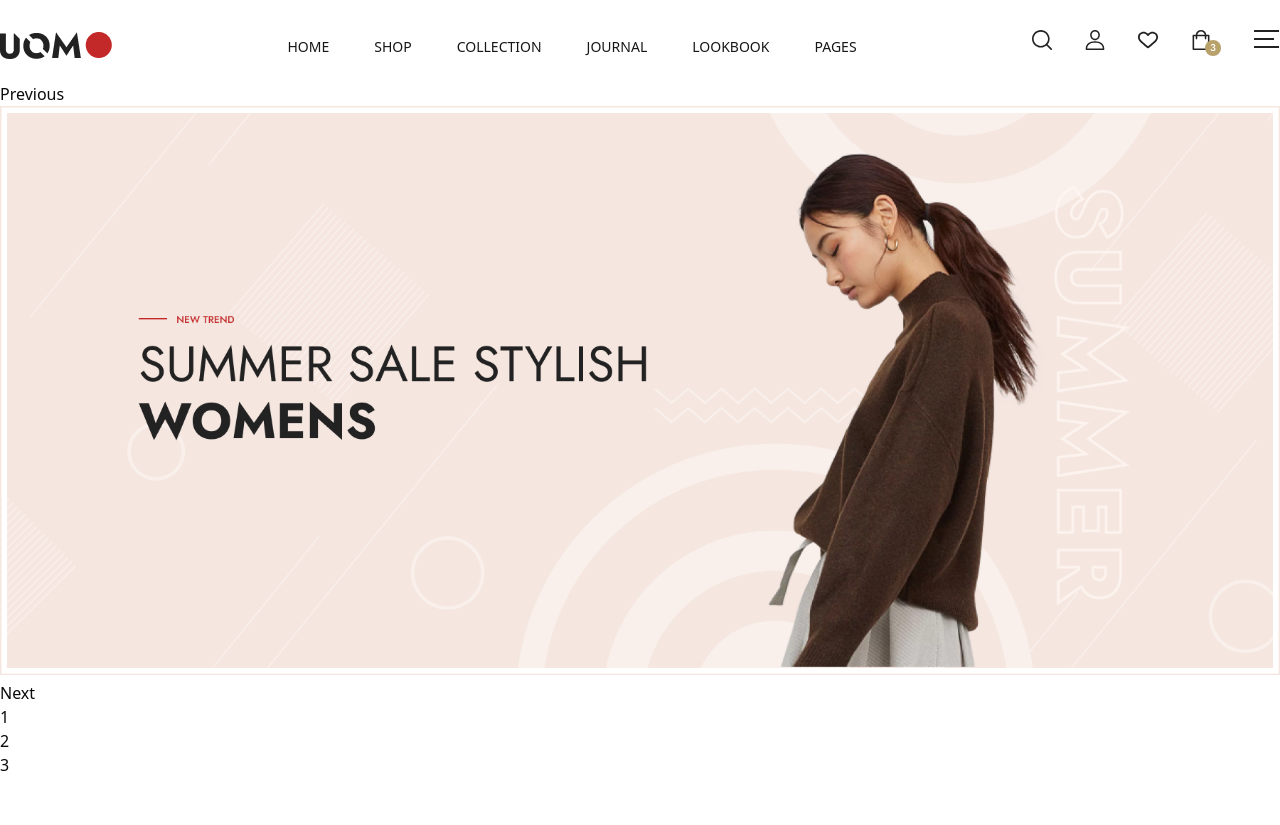
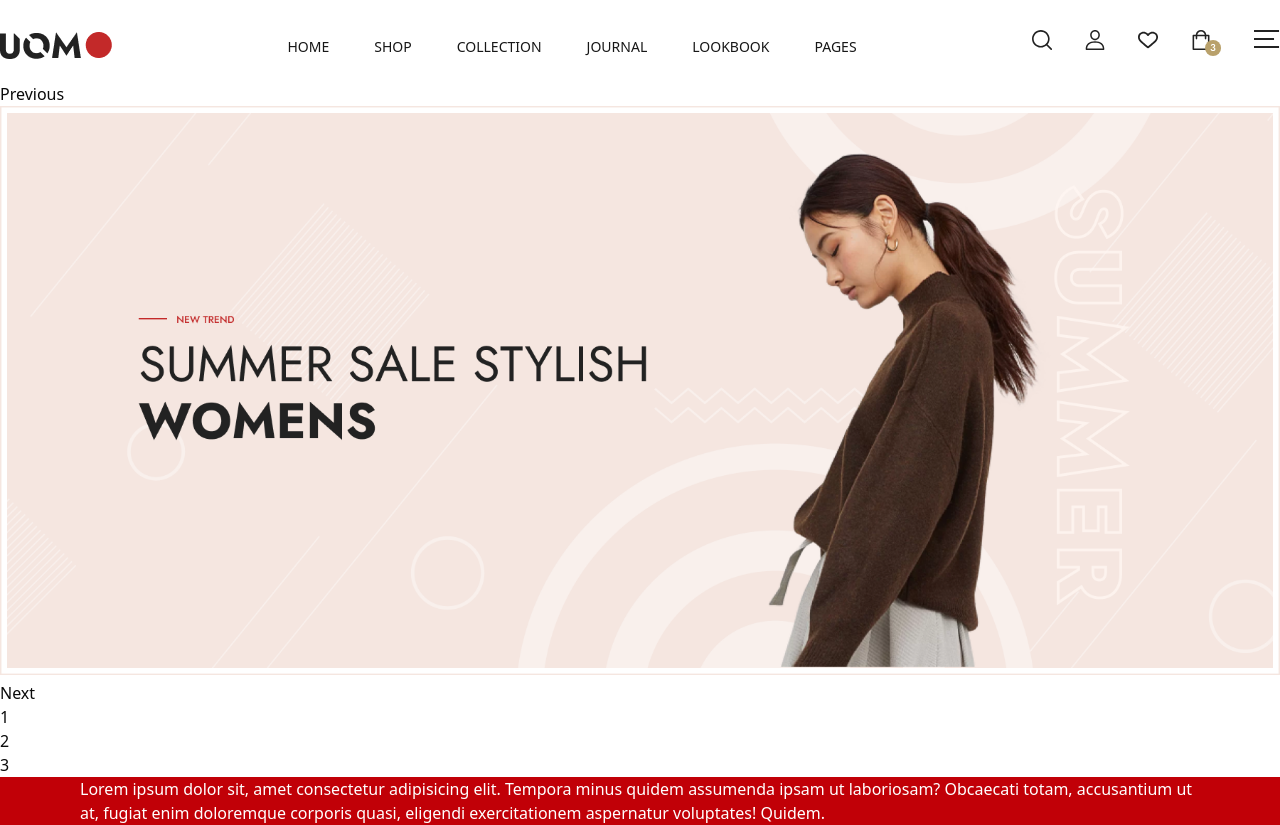
Before and after one commit to ayeshatahsin11/Uomo, a Next.js app: page / in a window 1280 px wide. Before the commit the page ends 800 px from the top, so only its background shows below. Built offline with nearby package versions, Linux system fonts and the light colour scheme.

Commit message:
Prettier text editor added

```diff
--- a/package.json
+++ b/package.json
@@ -24,6 +24,8 @@
     "@tailwindcss/postcss": "^4",
     "eslint": "^9",
     "eslint-config-next": "16.1.6",
+    "prettier": "^3.8.1",
+    "prettier-plugin-tailwindcss": "^0.7.2",
     "shadcn": "^3.8.4",
     "tailwindcss": "^4",
     "tw-animate-css": "^1.4.0"
--- /dev/null
+++ b/prettier.config.js
@@ -0,0 +1,6 @@
+// prettier.config.js
+
+/** @type {import('prettier').Config & import('prettier-plugin-tailwindcss').PluginOptions} */
+export default {
+  plugins: ["prettier-plugin-tailwindcss"],
+}
--- a/src/app/(root)/page.jsx
+++ b/src/app/(root)/page.jsx
@@ -1,14 +1,18 @@
-
-import Banner from '@/components/home/Banner'
-import React from 'react'
+import Banner from "@/components/home/Banner";
+import React from "react";
 
 const page = () => {
   return (
-  <>
- <Banner/>
+    <>
+      <Banner />
+      <h1 className="mx-auto bg-red-700 px-20 text-white">
+        Lorem ipsum dolor sit, amet consectetur adipisicing elit. Tempora minus
+        quidem assumenda ipsam ut laboriosam? Obcaecati totam, accusantium ut
+        at, fugiat enim doloremque corporis quasi, eligendi exercitationem
+        aspernatur voluptates! Quidem.
+      </h1>
+    </>
+  );
+};
 
-    </>
-  )
-}
-
-export default page
+export default page;
```
Also changed, not shown: 1 other file (tests, documents, lock files or other folders).
